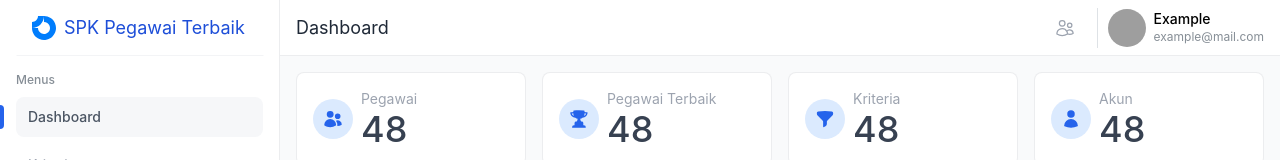
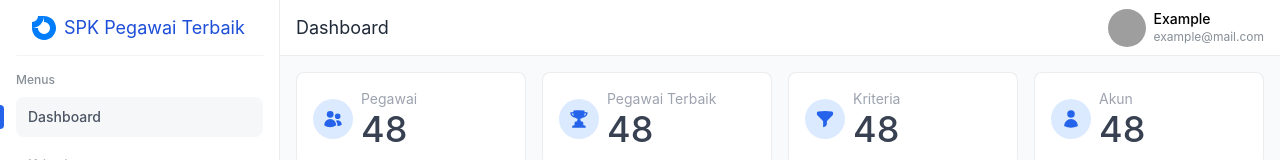
Before and after one commit to mmulyana/spk-frontend, a React (Vite) app: page /dashboard in a window 1280 px wide. Shown: the top 160 px of the page. Built offline with nearby package versions, Linux system fonts and the light colour scheme; grey boxes are pictures that could not be loaded.

Commit message:
chore: remove account link

```diff
--- a/src/components/navbar/index.jsx
+++ b/src/components/navbar/index.jsx
@@ -13,23 +13,8 @@ export default function Navbar() {
     <div className='fixed pl-[280px] h-fit z-10 w-full'>
       <div className='h-14 w-full bg-white border-b border-gray-600/10 px-4 flex items-center justify-between'>
         <p className='text-lg text-gray-800'>{title ?? ''}</p>
-        <Flex gap={16} py={4} align='center' h='56px'>
-          <Link to={PATH.DASHBOARD_ADMIN_ACCOUNT}>
-            <Button
-              variant='transparent'
-              className='!h-8 !w-8 hover:!bg-gray-100'
-              px={0}
-              py={0}
-              radius='xl'
-            >
-              <UsersIcon className='h-5 w-5 text-gray-400' />
-            </Button>
-          </Link>
-
-          <Flex gap={10} align='center' h='56px'>
-            <Divider orientation='vertical' h='40px' className='!self-center' />
-            <UserButton />
-          </Flex>
+        <Flex gap={10} align='center' h='56px'>
+          <UserButton />
         </Flex>
       </div>
     </div>
```
